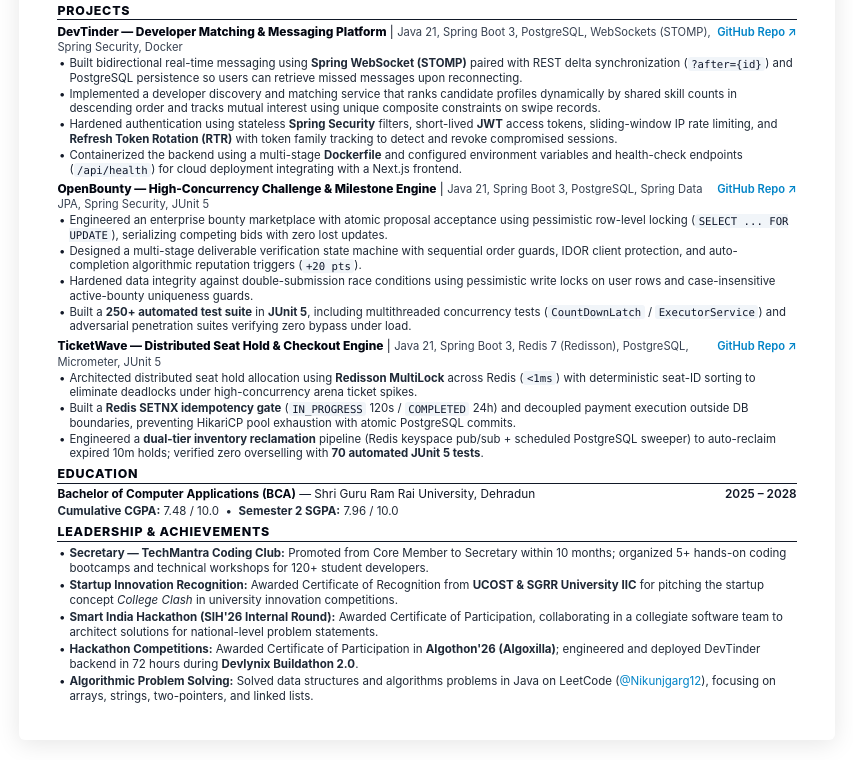
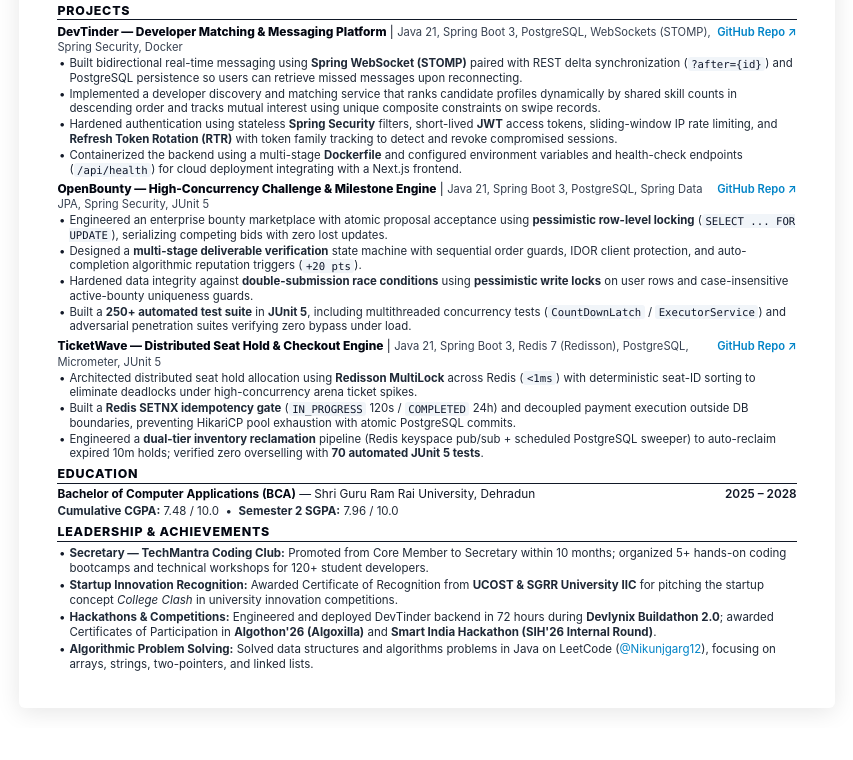
Before and after one commit to gargnikunj991-ux/real, a plain HTML site: page resume.html in a window 1280 px wide. Shown: the part 353-1113 px from the top of the page, without its empty margins (213-1066 px from the left). After the commit the page ends 1081 px from the top, so only its background shows below. Drawn offline with Linux system fonts and the light colour scheme.

Commit message:
style(resume): harmonize bolding in OpenBounty and consolidate hackathon achievements

```diff
--- a/resume.html
+++ b/resume.html
@@ -297,9 +297,9 @@
                 </div>
             </div>
             <ul class="bullets">
-                <li>Engineered an enterprise bounty marketplace with atomic proposal acceptance using pessimistic row-level locking (<span class="code-pill">SELECT ... FOR UPDATE</span>), serializing competing bids with zero lost updates.</li>
-                <li>Designed a multi-stage deliverable verification state machine with sequential order guards, IDOR client protection, and auto-completion algorithmic reputation triggers (<span class="code-pill">+20 pts</span>).</li>
-                <li>Hardened data integrity against double-submission race conditions using pessimistic write locks on user rows and case-insensitive active-bounty uniqueness guards.</li>
+                <li>Engineered an enterprise bounty marketplace with atomic proposal acceptance using <b>pessimistic row-level locking</b> (<span class="code-pill">SELECT ... FOR UPDATE</span>), serializing competing bids with zero lost updates.</li>
+                <li>Designed a <b>multi-stage deliverable verification</b> state machine with sequential order guards, IDOR client protection, and auto-completion algorithmic reputation triggers (<span class="code-pill">+20 pts</span>).</li>
+                <li>Hardened data integrity against <b>double-submission race conditions</b> using <b>pessimistic write locks</b> on user rows and case-insensitive active-bounty uniqueness guards.</li>
                 <li>Built a <b>250+ automated test suite</b> in <b>JUnit 5</b>, including multithreaded concurrency tests (<span class="code-pill">CountDownLatch</span> / <span class="code-pill">ExecutorService</span>) and adversarial penetration suites verifying zero bypass under load.</li>
             </ul>
         </div>
@@ -344,8 +344,7 @@
         <ul class="achievements-list">
             <li><b>Secretary &mdash; TechMantra Coding Club:</b> Promoted from Core Member to Secretary within 10 months; organized 5+ hands-on coding bootcamps and technical workshops for 120+ student developers.</li>
             <li><b>Startup Innovation Recognition:</b> Awarded Certificate of Recognition from <b>UCOST &amp; SGRR University IIC</b> for pitching the startup concept <i>College Clash</i> in university innovation competitions.</li>
-            <li><b>Smart India Hackathon (SIH'26 Internal Round):</b> Awarded Certificate of Participation, collaborating in a collegiate software team to architect solutions for national-level problem statements.</li>
-            <li><b>Hackathon Competitions:</b> Awarded Certificate of Participation in <b>Algothon'26 (Algoxilla)</b>; engineered and deployed DevTinder backend in 72 hours during <b>Devlynix Buildathon 2.0</b>.</li>
+            <li><b>Hackathons &amp; Competitions:</b> Engineered and deployed DevTinder backend in 72 hours during <b>Devlynix Buildathon 2.0</b>; awarded Certificates of Participation in <b>Algothon'26 (Algoxilla)</b> and <b>Smart India Hackathon (SIH'26 Internal Round)</b>.</li>
             <li><b>Algorithmic Problem Solving:</b> Solved data structures and algorithms problems in Java on LeetCode (<a href="https://leetcode.com/u/Nikunjgarg12/">@Nikunjgarg12</a>), focusing on arrays, strings, two-pointers, and linked lists.</li>
         </ul>
     </section>
```
Also changed, not shown: 1 other file.
